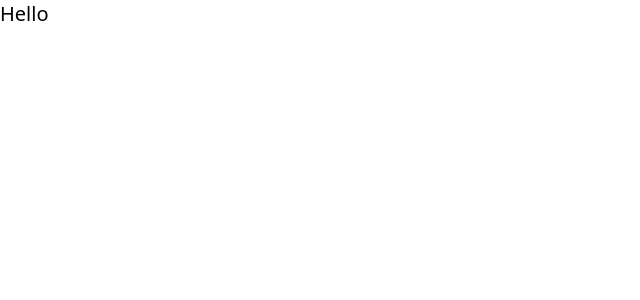
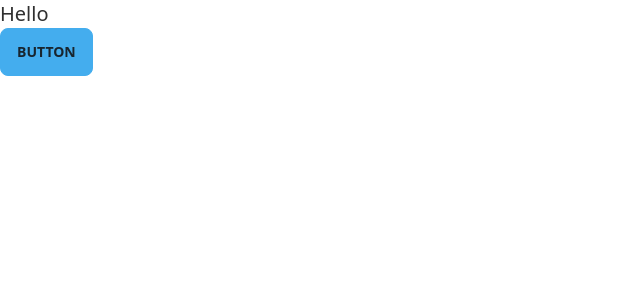
Before and after one commit to khaliltkhalil/strive, a React (Create React App) app: page / in a window 1280 px wide. Shown: the top 300 px of the page, without its empty margins (0-640 px from the left). Built offline with nearby package versions, Linux system fonts and the light colour scheme.

Commit message:
install and setup daisyUI

```diff
--- a/package.json
+++ b/package.json
@@ -36,7 +36,7 @@
     ]
   },
   "devDependencies": {
+    "daisyui": "^3.1.0",
     "tailwindcss": "^3.3.2"
-
   }
 }
--- a/src/App.js
+++ b/src/App.js
@@ -1,7 +1,8 @@
 function App() {
   return (
-    <div>
+    <div data-theme="cmyk">
       <h1 className="text-xl">Hello</h1>
+      <button className="btn btn-primary">Button</button>
     </div>
   );
 }
--- a/tailwind.config.js
+++ b/tailwind.config.js
@@ -4,5 +4,8 @@ module.exports = {
   theme: {
     extend: {},
   },
-  plugins: [],
+  daisyui: {
+    themes: ["cmyk", "dark"],
+  },
+  plugins: [require("daisyui")],
 };
```
Also changed, not shown: 1 other file (tests, documents, lock files or other folders).
